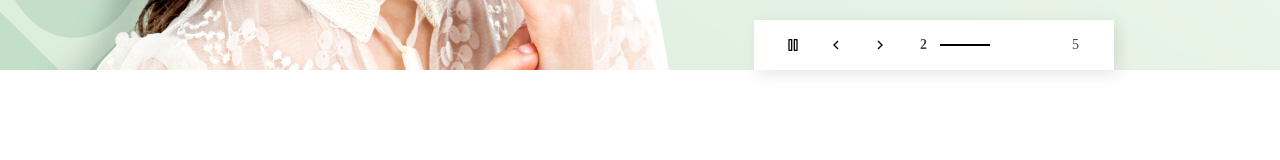
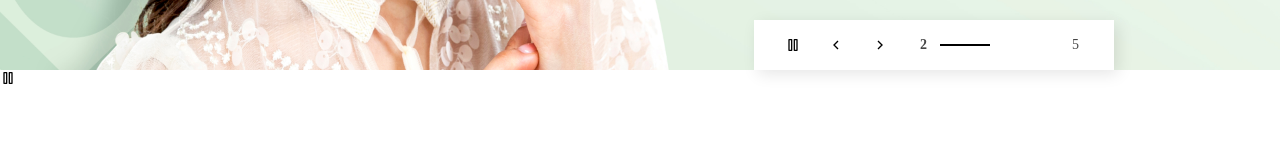
Before and after one commit to jho951/my-app, a Next.js app: page / in a window 1280 px wide. Shown: the part 770-930 px from the top of the page. Built offline with nearby package versions, Linux system fonts and the light colour scheme; a web font is replaced by a local one.

Commit message:
[FEAT]구조 생성중

```diff
--- a/src/components/Organism/footer/Footer.jsx
+++ b/src/components/Organism/footer/Footer.jsx
@@ -6,7 +6,7 @@ const Footer = () => {
   return (
     <FooterWrap>
       <FNB />
-      <p id='main'>safdfasdf</p>
+      <p id='main'></p>
     </FooterWrap>
   )
 }
--- a/src/components/Organism/footer/Footer.styled.jsx
+++ b/src/components/Organism/footer/Footer.styled.jsx
@@ -1,4 +1,5 @@
 import styled from "styled-components"
+import {TabletScreen, WebScreen} from "../../../styles/GlobalStyled"
 
 const FooterWrap = styled.div`
   width: 100%;
--- /dev/null
+++ b/src/components/Organism/sideBar/SideBar.jsx
@@ -0,0 +1,13 @@
+import React from "react"
+import {CustomButton} from "../../atoms/button/Button"
+import {FiPause} from "react-icons/fi"
+
+const SideBar = () => {
+  return (
+    <div>
+      <CustomButton className='icon-btn'>{<FiPause />}</CustomButton>
+    </div>
+  )
+}
+
+export default SideBar
--- a/src/components/atoms/image/Image.jsx
+++ b/src/components/atoms/image/Image.jsx
@@ -3,7 +3,6 @@ import {calculateHeight} from "../../../utils/utils"
 
 export const CustomImage = ({image, currentImage, alt, width, aspectRatio}) => {
   const height = calculateHeight(width, aspectRatio)
-
   const imageSrc = currentImage >= 0 ? image[currentImage]?.src : image
   return (
     <Image
--- a/src/components/molecules/fnb/FNB.styled.jsx
+++ b/src/components/molecules/fnb/FNB.styled.jsx
@@ -1,4 +1,5 @@
 import styled from "styled-components"
+import {WebScreen} from "../../../styles/GlobalStyled"
 
 const FnbWrap = styled.div`
   position: relative;
--- a/src/components/molecules/gnb/GNB.jsx
+++ b/src/components/molecules/gnb/GNB.jsx
@@ -14,10 +14,7 @@ const GNB = () => {
 
   return (
     <GnbWrap>
-      {GNB_MENU?.map(
-        (menu) => (
-          console.log(router.pathname === menu.href),
-          (
+      {GNB_MENU?.map((menu) => (
         <Link
           className='gnb-menu'
           role='tab'
@@ -33,9 +30,7 @@ const GNB = () => {
             {menu.label}
           </p>
         </Link>
-          )
-        )
-      )}
+      ))}
       {/* <LnbWrap showLnb={showLnb}>{showLnb && <LNB />}</LnbWrap> */}
     </GnbWrap>
   )
--- a/src/pages/index.jsx
+++ b/src/pages/index.jsx
@@ -1,6 +1,7 @@
 import Banner from "../components/Organism/banner/Banner"
 import {CustomButton} from "../components/atoms/button/Button"
 import {PageHead} from "../components/atoms/htmlHead/HtmlHead"
+import SideBar from "../components/organism/sideBar/SideBar"
 import {skipNavigation} from "../utils/utils"
 
 export default function MyComponent() {
@@ -22,6 +23,7 @@ export default function MyComponent() {
         <p>병원</p>
       </CustomButton>
       <Banner />
+      <SideBar />
     </>
   )
 }
--- a/src/utils/constants/project.js
+++ b/src/utils/constants/project.js
@@ -17,6 +17,7 @@ const GNB_MENU = [
   {id: "mypage", label: "공지사항", href: "/notice"},
   {id: "news", label: "자주묻는질문", href: "/faq"},
 ]
+// 다국어 국가 이미지
 const LanguageCountryImage = [
   {id: "ko", src: `${IMG_PATH}/country/southKorea.png`},
   {id: "en", src: `${IMG_PATH}/country/unitedStates.png`},
```
Lines whose indentation alone changed are shown as unchanged.
